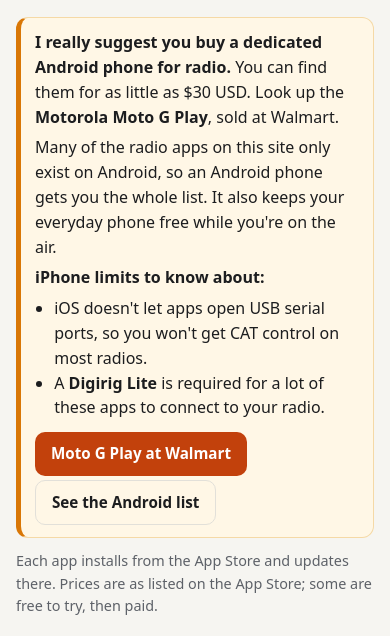
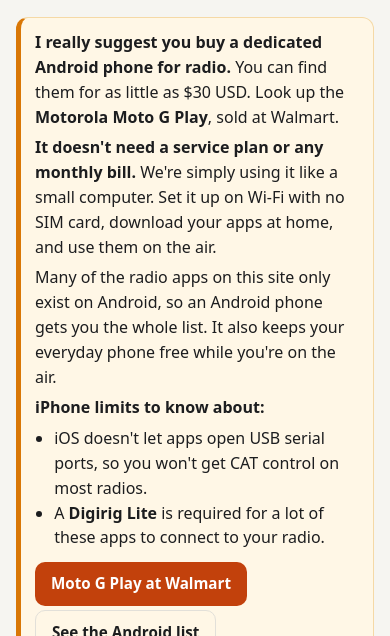
Before and after one commit to doodlecomms/73_Android, a plain HTML site: page iphone.html in a window 390 px wide. Shown: the part 187-823 px from the top of the page. Drawn offline with Linux system fonts and the light colour scheme.

Commit message:
iPhone page: a radio phone needs no service plan
Co-Authored-By: Claude Opus 5.5 <noreply@anthropic.com>

```diff
--- a/iphone.html
+++ b/iphone.html
@@ -80,6 +80,7 @@ footer .support .btn:hover{border-color:var(--accent);color:var(--accent)}
 
 <div class="warn" role="note">
   <p><b>I really suggest you buy a dedicated Android phone for radio.</b> You can find them for as little as $30 USD. Look up the <b>Motorola Moto G Play</b>, sold at Walmart.</p>
+  <p><b>It doesn't need a service plan or any monthly bill.</b> We're simply using it like a small computer. Set it up on Wi-Fi with no SIM card, download your apps at home, and use them on the air.</p>
   <p>Many of the radio apps on this site only exist on Android, so an Android phone gets you the whole list. It also keeps your everyday phone free while you're on the air.</p>
   <p><b>iPhone limits to know about:</b></p>
   <ul style="margin:4px 0 8px;padding-left:1.2em">
```
